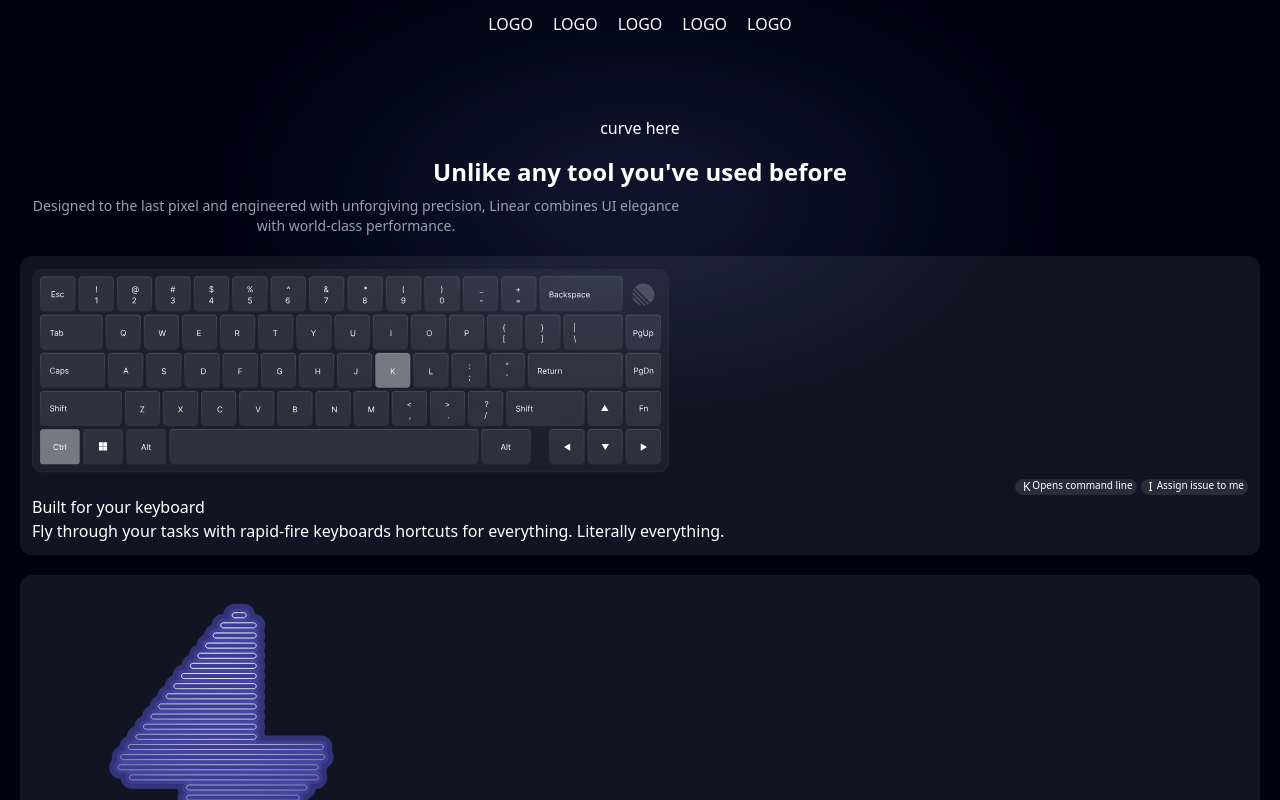
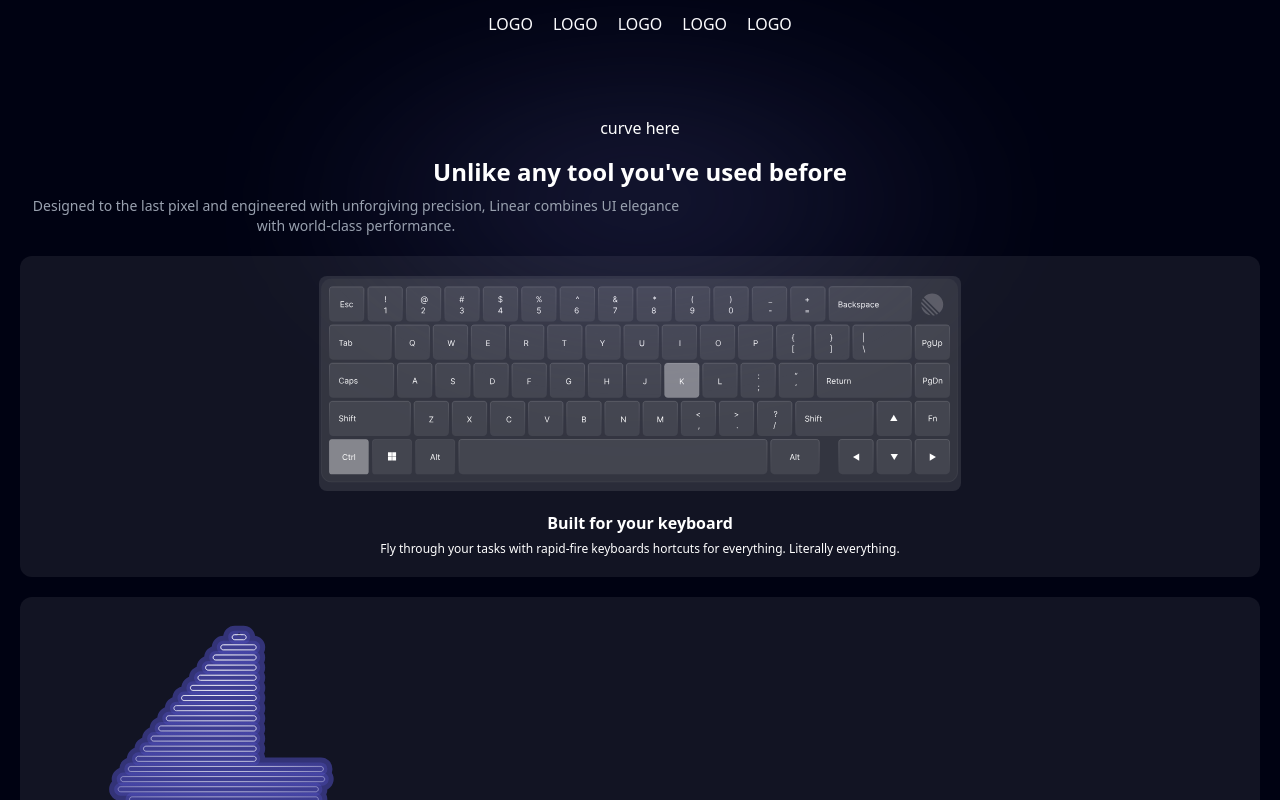
Before and after one commit to femnixx/linear, a React (Vite) app: page / in a window 1280 px wide. Shown: the part 1137-1937 px from the top of the page. Built offline with nearby package versions, Linux system fonts and the light colour scheme.

Commit message:
some stuff for distance

```diff
--- a/src/pages/LandingPage772.tsx
+++ b/src/pages/LandingPage772.tsx
@@ -39,20 +39,10 @@ const LandingPage772 = () => {
       <div className=" flex flex-col">
 
             {/* keyboard */}
-            <div className="bg-white/7 p-3 mx-5 rounded-xl mt-5 ">
-              <img src={keyboard} alt="" />
-              <div className="flex x-scr gap-x-1 justify-end">
-              <div className="flex pr-1 gap-x-0.5 text-xs bg-white/10 rounded-full px-2">
-                <p className="text-[12px]">K</p>
-                <p className="text-[10px]">Opens command line</p>
-              </div>
-              <div className="flex gap-x-1 pr-1 text-xs bg-white/10 rounded-full px-2">
-                <p className="text-[12px]">I</p>
-                <p className="text-[10px]">Assign issue to me</p>
-              </div>
-              </div>
-              <p>Built for your keyboard</p>
-              <p>Fly through your tasks with rapid-fire keyboards hortcuts for everything. Literally everything.</p>
+            <div className="bg-white/7 p-5 mx-5 rounded-xl mt-5 flex flex-col justify-center items-center text-center">
+              <img src={keyboard} alt="" className="bg-white/10 p-0.5 rounded-lg"/>
+              <p className="font-bold mt-5">Built for your keyboard</p>
+              <p className="text-xs mt-1.5">Fly through your tasks with rapid-fire keyboards hortcuts for everything. Literally everything.</p>
             </div>
 
             {/* lightning */}
```
